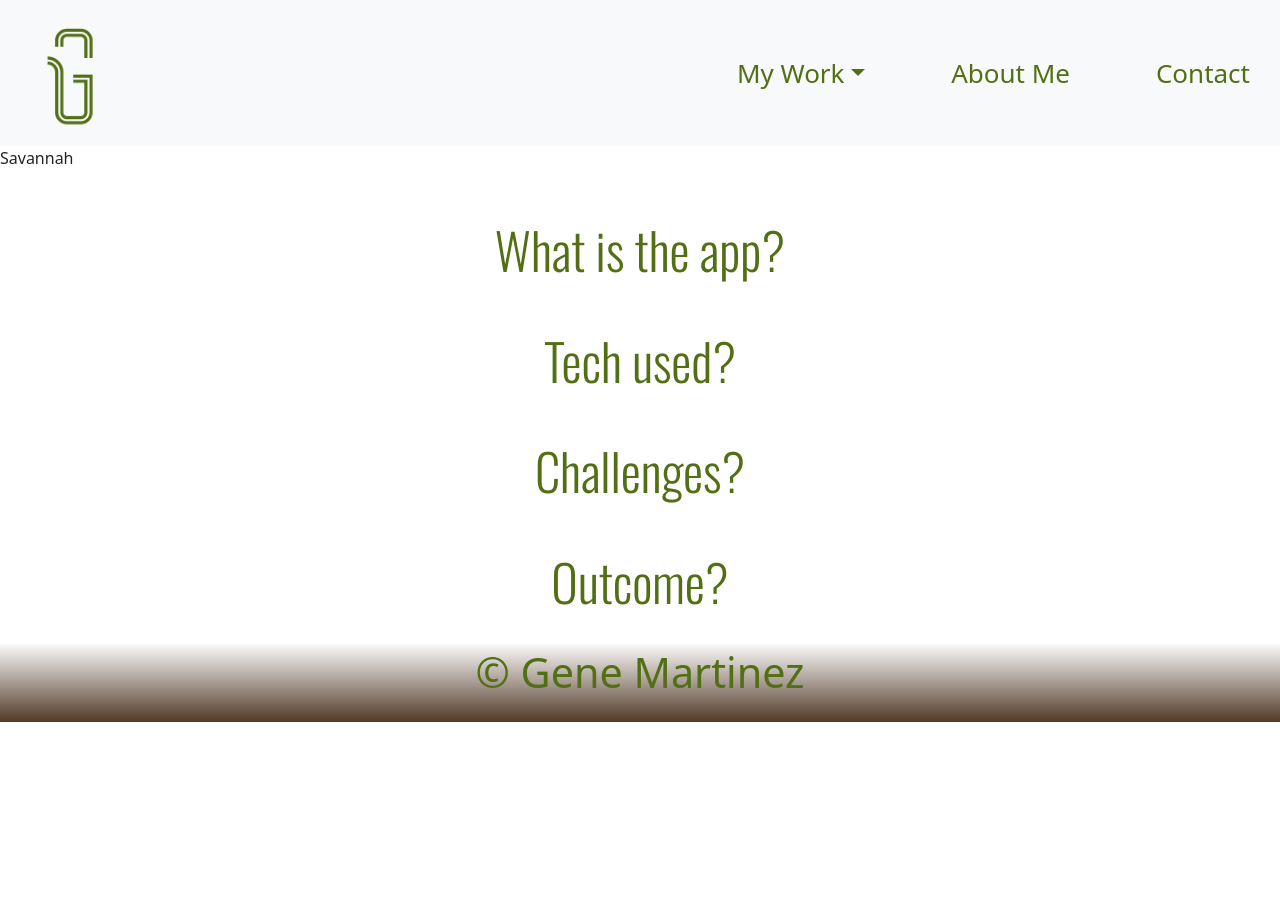
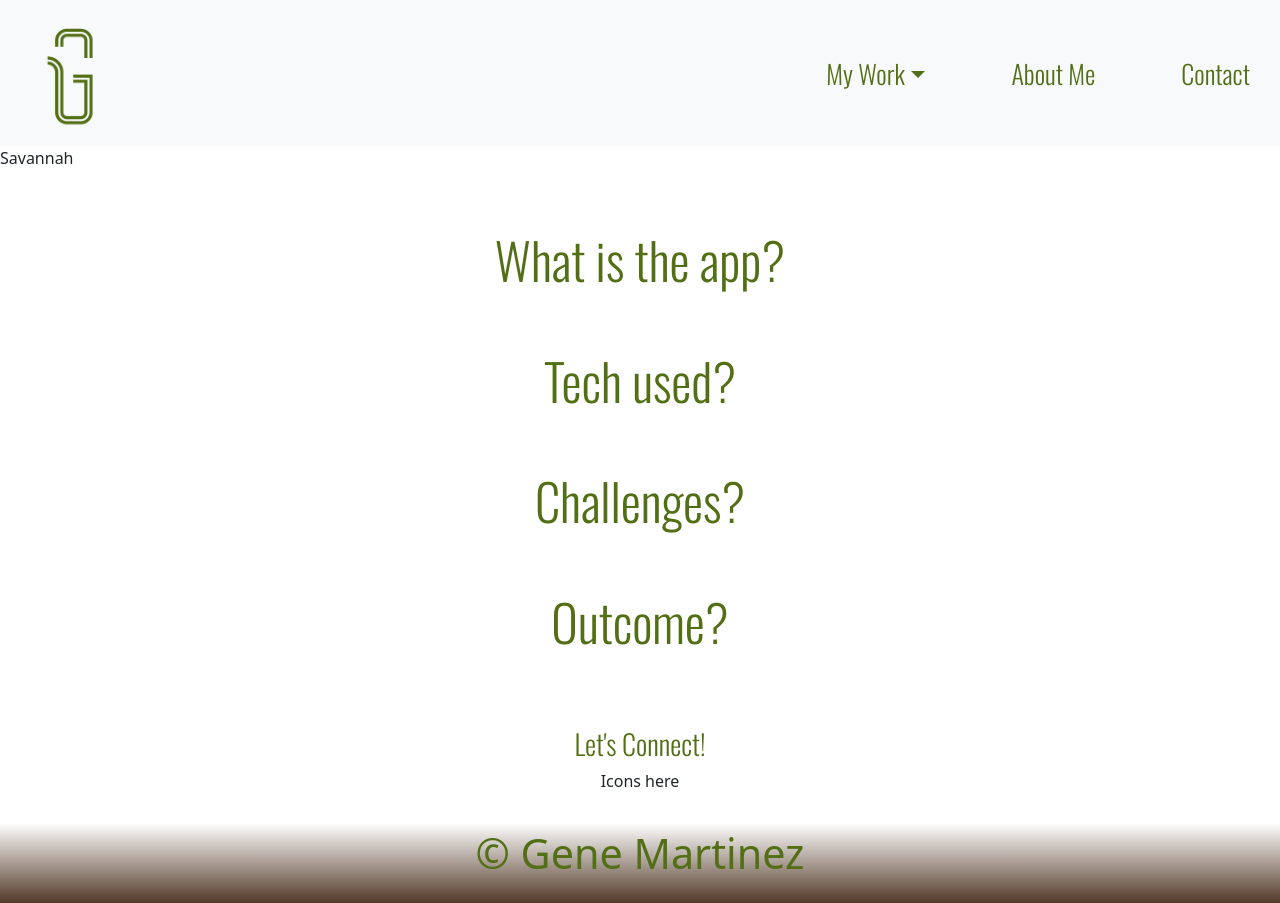
Before and after one commit to Genemichael25/portfoliov2, a React (Create React App) app: page /project-savannahtinder in a window 1280 px wide. Before the commit the page ends 800 px from the top, so only its background shows below. Built offline with nearby package versions, Linux system fonts and the light colour scheme.

Commit message:
Changes to Uncharted project page

```diff
--- a/src/App.css
+++ b/src/App.css
@@ -39,7 +39,7 @@ h2 {
   text-align: center;
   font-size: 50.52px;
   font-family: 'Oswald', sans-serif;
-  margin-top: 50px;
+  margin-top: 60px;
   margin-bottom: 5px;
   color: #536F16;
 }
@@ -54,14 +54,16 @@ h2 {
 
 hr {
   width: 400px;
-  display: flex;
+  /* display: flex;
   align-items: center;
-  justify-content: center;
-  margin-left: 30%;
+  justify-content: center; */
+  margin-left: auto;
+  margin-right: auto;
+
 }
 
 .skills_table {
-  width:1000px;
+  width:100%;
   display: flex;
   justify-content: space-around;
 }
@@ -96,12 +98,15 @@ hr {
 .collapse-navbar-collapse {
   font-size: 26px;
   font-weight: bold;
+  font-family: 'Oswald', sans-serif;
+
 }
 .nav-link {
    color: #536F16;
    font-size:26px;
    margin-left: 60px;
    margin-right: 10px;
+   font-family: 'Oswald', sans-serif;
 }
 /* .nav-link:hover {
   color: black;
@@ -133,6 +138,8 @@ a, .nav-link {
   -webkit-background-clip: text;
   -webkit-text-fill-color: transparent;
   transition: all 0.4s ease-in-out;
+  font-family: 'Oswald', sans-serif;
+
 }
 
 a:before{
@@ -160,19 +167,31 @@ a:hover::before{
   flex: wrap;
   margin-left: 50px;
   margin-right: 50px;
-  text-align: center;
+  text-align: left;
   display: flex;
   justify-content: center;
   align-items: center;
   margin-bottom:125px;
+  font-family: 'Oswald', sans-serif;
+
 }
 
 .info {
   margin-left: 50px;
   margin-right: 50px;
-
+  font-family: 'Oswald', sans-serif;
+  width: 50%;
 }
 
-h5 {
+h4 {
+  font-family: 'Oswald', sans-serif;
+  color: #536F16;
   margin-left: 50px;
 }
+
+h3 {
+  font-family: 'Oswald', sans-serif;
+  color: #536F16;
+  margin-top: 75px;
+  text-align: center;
+}
--- a/src/components/About.js
+++ b/src/components/About.js
@@ -35,6 +35,7 @@ const About = () => {
             <th>Ruby on Rails</th>
             <th>Postgresql</th>
             <th>Tailwind</th>
+            <th>Figma</th>
           </tr>
         </thead>
       </Table>
--- a/src/components/Footer.js
+++ b/src/components/Footer.js
@@ -1,7 +1,13 @@
 import React from "react";
 
 const Footer = () => {
-  return <div className="footer">© Gene Martinez</div>
+  return (
+    <>
+      <h3>Let's Connect!</h3>
+      <div style={{textAlign:"center"}}>Icons here</div>
+      <div className="footer">© Gene Martinez</div>
+    </>
+  )
 }
 
 export { Footer }
--- a/src/components/Projects.js
+++ b/src/components/Projects.js
@@ -22,7 +22,7 @@ const Projects = () => {
               }}
             >
               <CardTitle tag="h5">{projects.name}</CardTitle>
-              <CardImg alt="Card cap" src={projects.image} width="100%" height= "450px" border= "1px,solid,black"/>
+              <CardImg alt="Card cap" src={projects.image} width="100%" height= "67%" border= "1px,solid,black"/>
               <CardBody>
                 <CardText>{projects.shortdescription}</CardText>
                 <CardLink href={projects.link}>See More</CardLink>
--- a/src/pages/AboutMe.js
+++ b/src/pages/AboutMe.js
@@ -4,16 +4,16 @@ const AboutMe = () => {
   return (
     <>
       <h2>The Long Story</h2>
+        <h4>Early Days</h4>
       <div className="stories">
-        <h4>Early Days</h4>
         <p >Born in Los Angeles, raised all over Southern California. I went to a different high school, in a different county, for each year. At the time, my dad was moving a lot for his job and that was my experience. I wasn't too thrilled, but looking back, I realized I knew a lot more people in different cities which is kinda cool. Graduating from High School in 2009 (yikes that makes me feel old) jobs were scarce and I wasn't sure about college. Thus, I began looking into the military and I joined the Army as an Infantryman in 2010.</p>
       </div>
+        <h4>Army</h4>
       <div className="stories">
-        <h4>Army</h4>
         <p >As Private Martinez, I went to Ft.Benning in Georgia to complete One Station Unit Training. From there, I was assigned to 2nd Brigade, 4th Infantry Division in Ft.Carson, Colorado. Six months after arriving there, we were deployed to Afghanistan for a year. I was also deployed to Jordan for 9 months during my time with 2BCT/4ID. During that time, I reenlisted and was relocated to Germany. From there, I participated in a few international training missions with military personnel from Germany, Romania, Finland, England and Latvia. I received my Honorable Discharge in early 2018.</p>
       </div>
+        <h4>College</h4>
       <div className="stories">
-        <h4>College</h4>
         <p>Freshly out of the military, I began looking into college. I enrolled at San Bernardino Community College and began classes in March. I began to notice that some of my experience in the Army was helpful in my studies and I really enjoyed my time there. I earned my Associate's in Business Administration in December of 2020.</p>
       </div>
     </>
--- a/src/pages/Uncharted.js
+++ b/src/pages/Uncharted.js
@@ -5,7 +5,7 @@ const Uncharted = () => {
     <>
     <h2>Uncharted</h2>
     <a href='https://thawing-oasis-45194.herokuapp.com/' target="_blank" rel="noreferrer" title='Uncharted'><h5>Live Link</h5></a>
-    <h5>What is it?</h5>
+    <h4>What is it?</h4>
     <div className='info'>
       <p>Revisiting trip highlights and those carefree moments has never been easier! For the first time ever, avid or aspiring travelers can now archive previous trips using photos and personal details. 'Uncharted' combines travel mapping and the art of journaling into an interactive life story experience. Document old memories, while creating new ones all in place! So whether you want a way to keep track of already visited destinations, searching for location inspiration, or are looking for resources on how to make traveling less complicated and more affordable; 'Uncharted' has your back.
       <br/>
@@ -14,7 +14,7 @@ const Uncharted = () => {
       This is a React in Rails application with full CRUD functionality. We used the gem devise for user authentication and have 2 database tables. We planned, organized a work flow for the team and built wireframes before coding began, during which we practiced Test Driven Development. We are proud to present 'Uncharted'!
       </p>
     </div>
-    <h5>Features</h5>
+    <h4>Features</h4>
     <div className='features'>
       <p>One of the pages we incorporated into our app is a display of the Seven Wonders of the world. Our intention was to inspire people to get out there and explore by displaying these beautiful locations in an automated carousel, that also allows for user interaction. </p>
       <img src='/Wonders.gif' alt='wonders gif' width="45%" />
@@ -23,10 +23,10 @@ const Uncharted = () => {
       <img src='/RandomTrip.gif' alt='random gif' width="45%" />
       <p>For a logged in user, we included the option of randomizing a trip. The user is able to click on a button and see a random location generated for them with a beautiful image and a name. Perfect for those travelers that love being spontaneous and its a good starting point for the next trip! </p>
     </div>
-    <h5>Challenges & Lessons Learned</h5>
+    <h4>Challenges & Lessons Learned</h4>
     <div className='info'>
-    <li>Finding an external API that would generate a random location and provide an image and name at a minimum.</li>
-    <p><strong>Learned:</strong>Doing research and finding an API that will provide you with the endpoints that you need takes time. We were able to still implement the feature that we desired, but we had to create our own data. We then used Math.random to select a random index in our array and display the pertinent information to the user.</p>
+      <li>Finding an external API that would generate a random location and provide an image and name at a minimum.</li>
+      <p><strong>Learned:</strong>Doing research and finding an API that will provide you with the endpoints that you need takes time. We were able to still implement the feature that we desired, but we had to create our own data. We then used Math.random to select a random index in our array and display the pertinent information to the user.</p>
     </div>
     </>
   )
```
